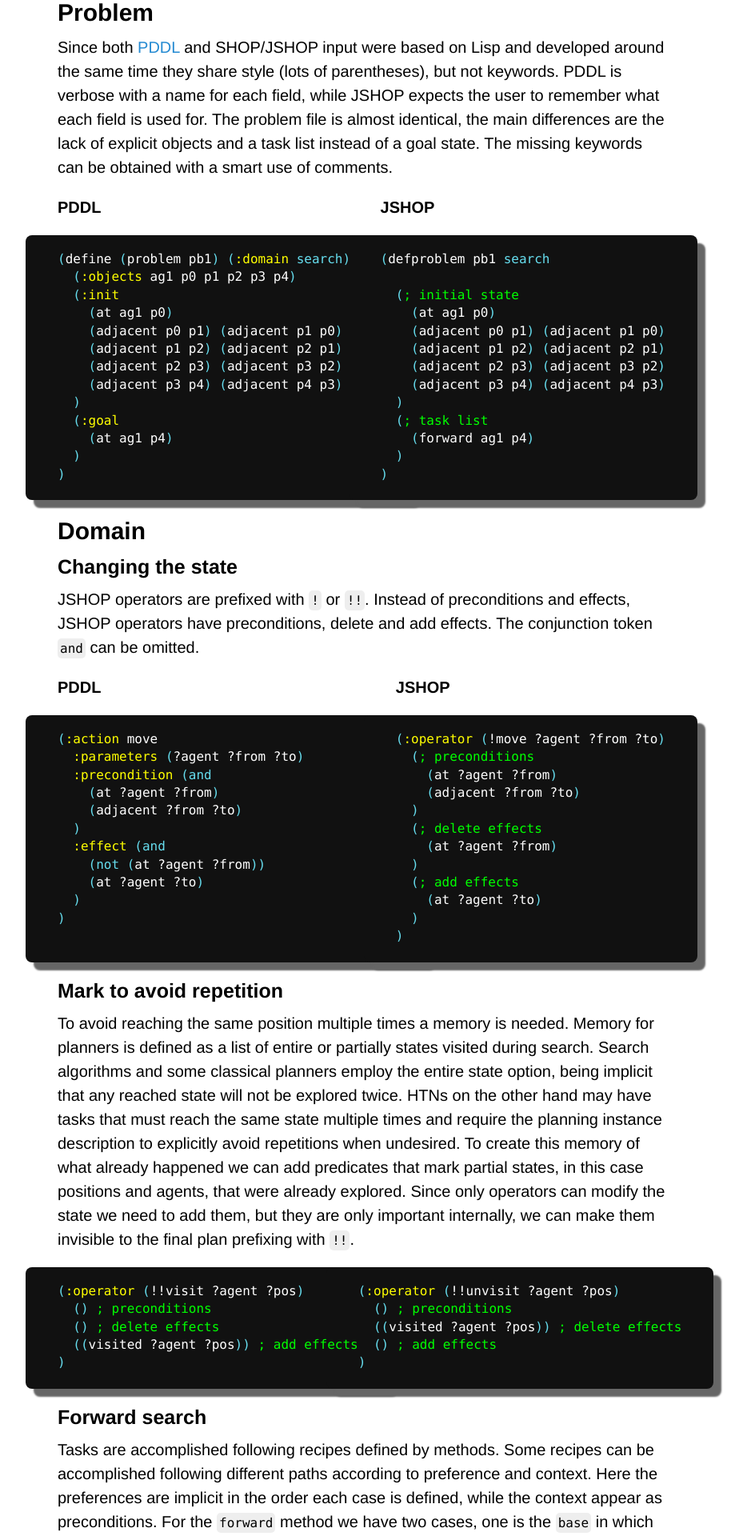
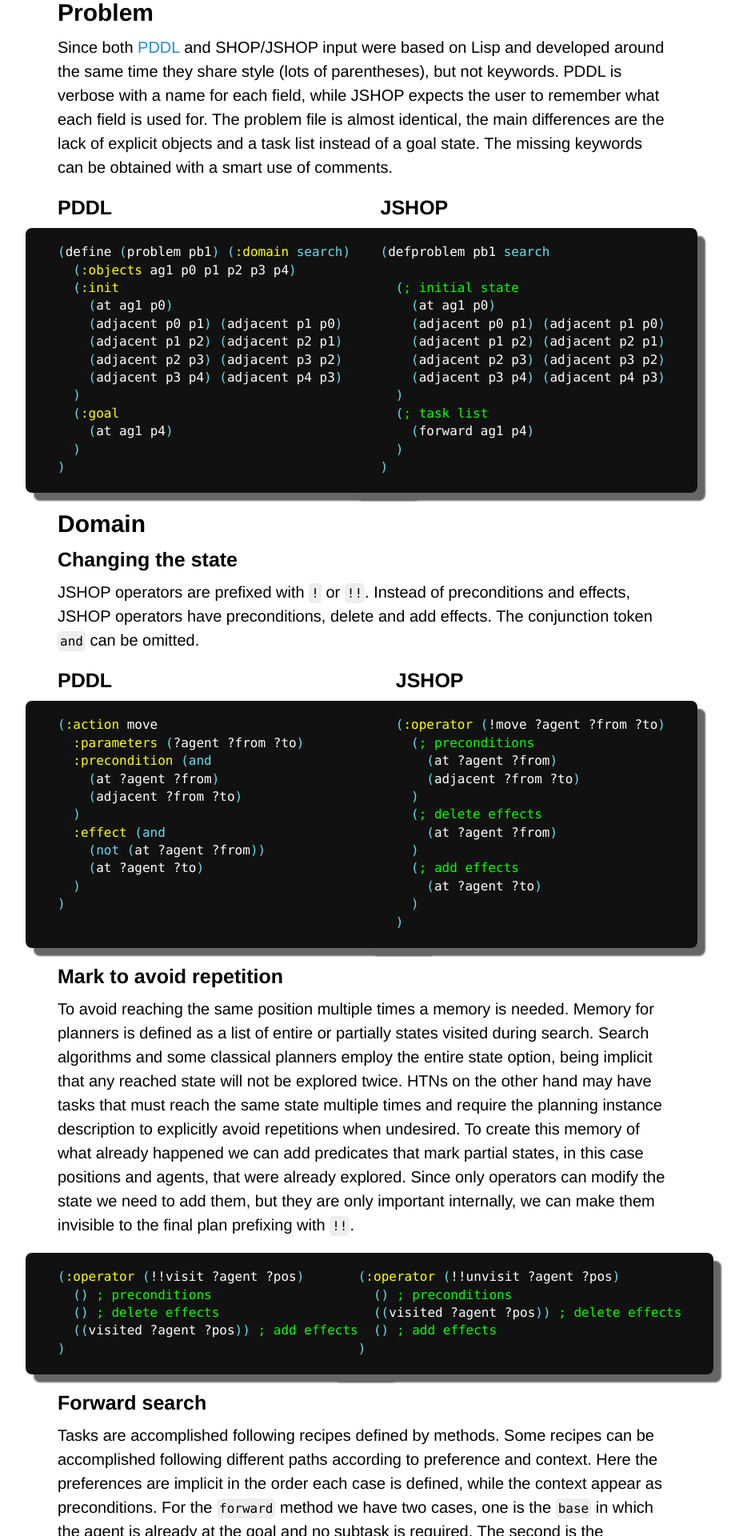
Before and after one commit to Maumagnaguagno/maumagnaguagno.github.io, a Jekyll site: the page built from htn.md, in a window 1280 px wide. Shown: the part 655-2575 px from the top of the page at 80% size, without its empty margins (188-1122 px from the left). Built offline with Jekyll 4.4.1, drawn with Linux system fonts in a browser that asks for light colours; our own code applies the rules of GitHub Pages for plain Markdown files.

Commit message:
Use h3 instead of bold for code block titles

````diff
--- a/htn.md
+++ b/htn.md
@@ -27,7 +27,7 @@ The missing keywords can be obtained with a smart use of comments.
 
 <div class="split" markdown="1">
 
-**PDDL**
+### PDDL
 ```elisp
 (define (problem pb1) (:domain search)
   (:objects ag1 p0 p1 p2 p3 p4)
@@ -47,7 +47,7 @@ The missing keywords can be obtained with a smart use of comments.
 </div>
 <div class="split" markdown="1">
 
-**JSHOP**
+### JSHOP
 ```elisp
 (defproblem pb1 search
 
@@ -75,7 +75,7 @@ The conjunction token ``and`` can be omitted.
 
 <div class="split" markdown="1">
 
-**PDDL**
+### PDDL
 ```elisp
 (:action move
   :parameters (?agent ?from ?to)
@@ -94,7 +94,7 @@ The conjunction token ``and`` can be omitted.
 </div>
 <div class="split" markdown="1">
 
-**JSHOP**
+### JSHOP
 ```elisp
 (:operator (!move ?agent ?from ?to)
   (; preconditions
````
